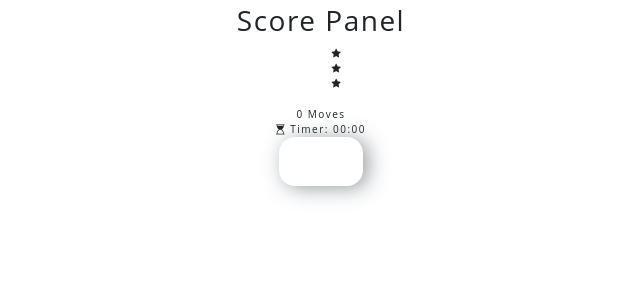
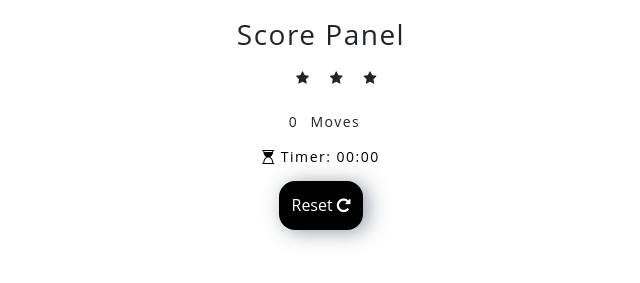
Before and after one commit to PhilipWilliams0/MemoryGame, a plain HTML site: page index.html in a window 1280 px wide. Shown: the part 83-366 px from the top of the page, without its empty margins (319-959 px from the left). Drawn offline with nearby package versions, Linux system fonts and the light colour scheme.

Commit message:
Added styling to the score panel within index.html

```diff
--- a/assets/css/style.css
+++ b/assets/css/style.css
@@ -49,6 +49,38 @@ ul > li {
   padding: 0.8em;
 }
 
+/* Sccore Panel */
+
+.score-panel {
+  font-size: 1.4em;
+  padding: 1em 0 2em;
+}
+
+.star-rating > li {
+  display: inline-block;
+  padding: 0.5em;
+}
+
+.moves-counter {
+  padding: 0.5em;
+}
+
+.reset-btn {
+  background: #000;
+}
+
+.timer-container {
+  background: #fff;
+  border-radius: 0.5em;
+  color: #000;
+  margin: 0.5em;
+  padding: 0.5em;
+}
+
+.timer {
+  font-size: 1em;
+}
+
 /* Header */
 
 h1 {
```
